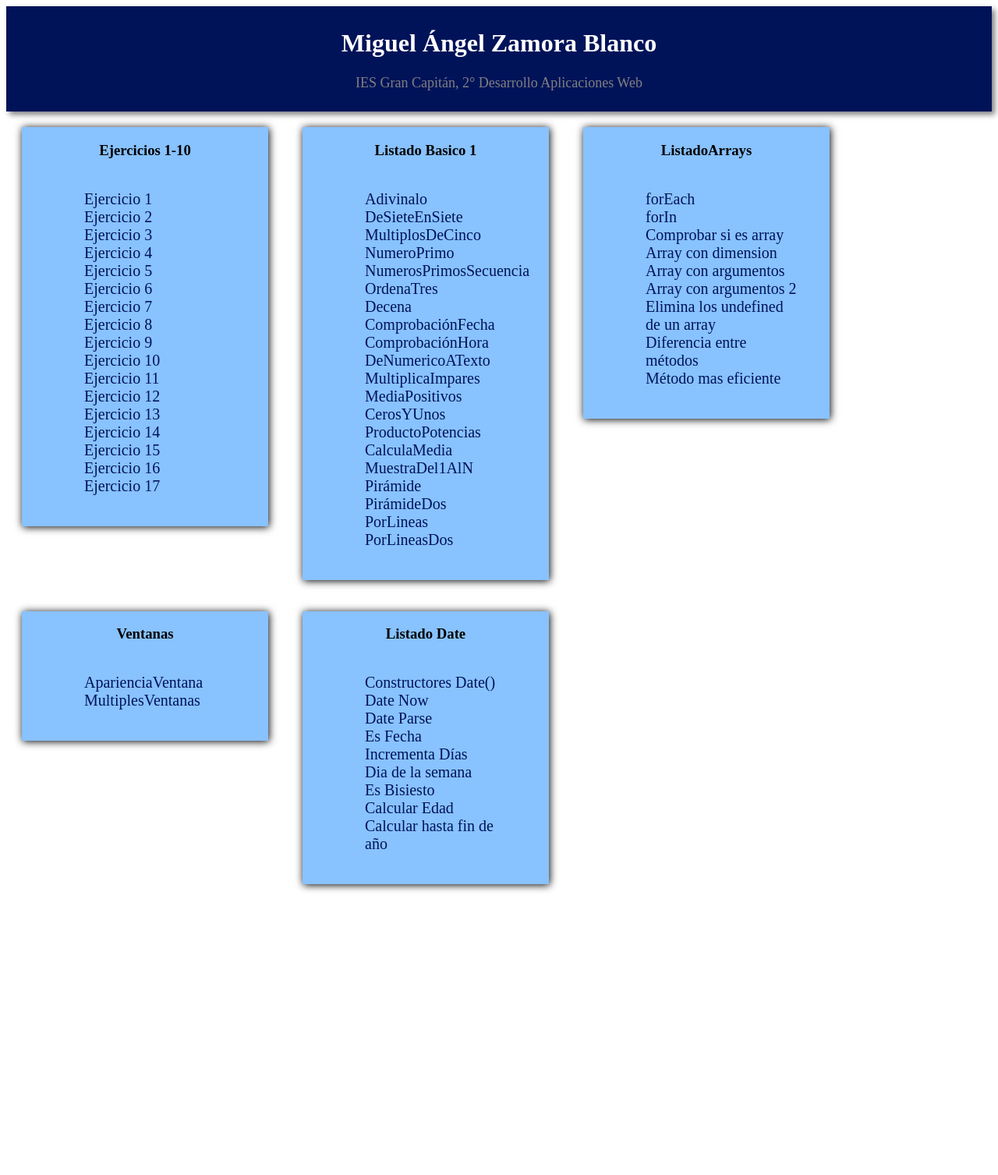
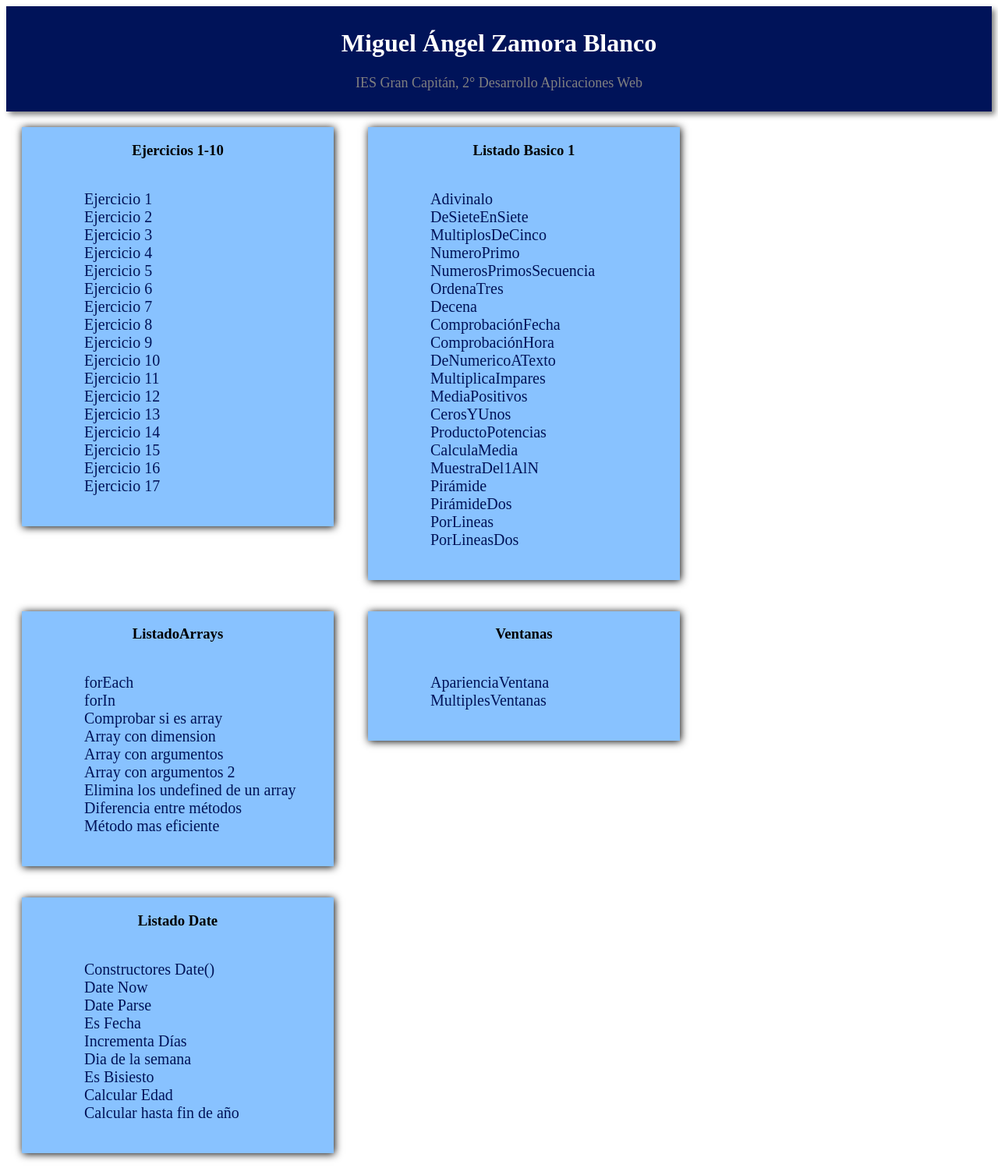
Before and after one commit to mazetuski/mazetuski.github.io, a PHP site: page / in a window 1280 px wide. Shown: the whole page at 78% size. Before the commit the page ends 1143 px from the top, so only its background shows below. Run offline with PHP 8.4, Linux system fonts and the light colour scheme.

Commit message:
Cambiando estilo

```diff
--- a/Include/ejercicios.css
+++ b/Include/ejercicios.css
@@ -7,6 +7,8 @@ section{
     margin:20px 20px;
     transition: all 1s;
     transform: scale(1, 1);
+    min-width: 400px;
+    overflow: hidden;
 }
 
 section:hover{
```
